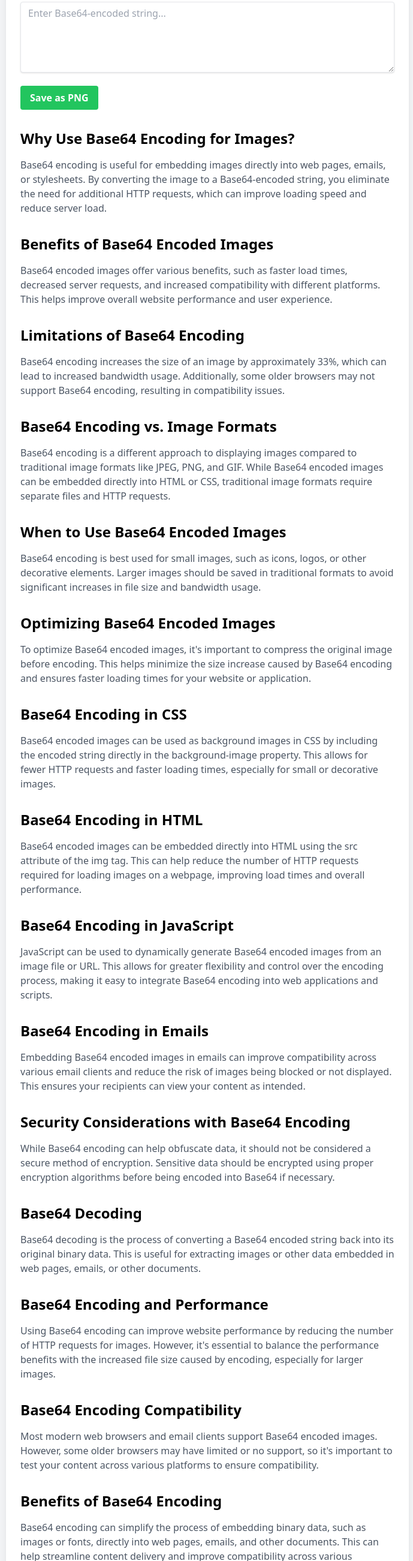
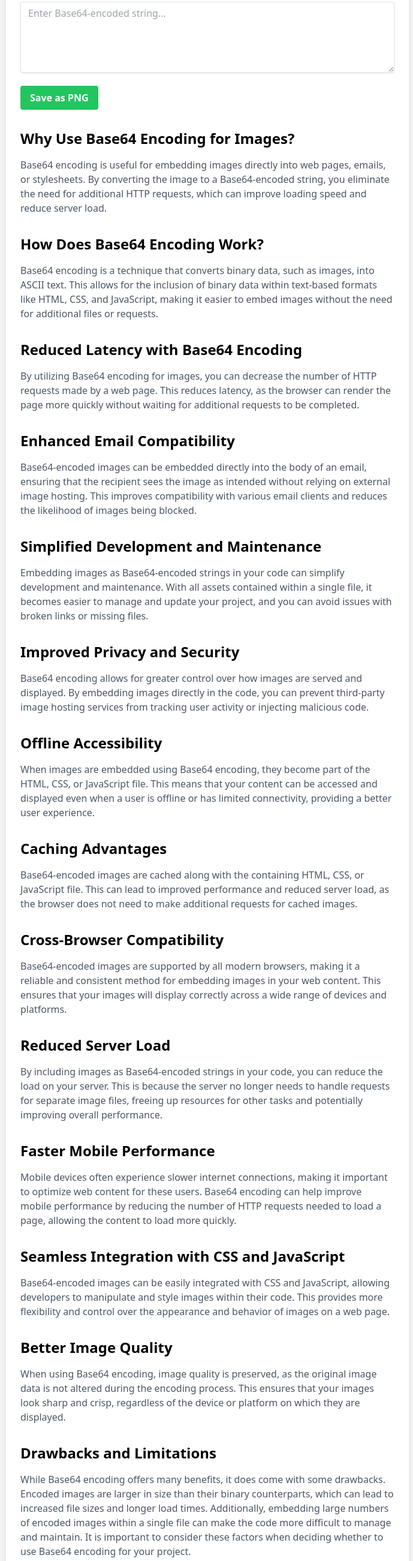
Before and after one commit to TheAceMotiur/MyNetly, a website: page index.html in a window 1280 px wide. Shown: the part 197-2800 px from the top of the page at 60% size, without its empty margins (294-983 px from the left). Drawn offline with Linux system fonts and the light colour scheme.

Commit message:
Update index.html

```diff
--- a/index.html
+++ b/index.html
@@ -38,76 +38,62 @@
     <label class="block text-gray-700 text-sm font-bold mb-2" for="previewImage" style="display: none;">Preview:</label>
     <img id="previewImage" class="output w-full h-auto mb-4" src="#" alt="Image preview" style="display: none;">
     <button id="saveButton" class="bg-green-500 hover:bg-green-700 text-white font-bold py-2 px-4 rounded focus:outline-none focus:shadow-outline mt-4">Save as PNG</button>
-
     <h2 class="text-2xl font-bold mt-8 mb-4">Why Use Base64 Encoding for Images?</h2>
     <p class="mb-4 text-gray-600">Base64 encoding is useful for embedding images directly into web pages, emails, or stylesheets. By converting the image to a Base64-encoded string, you eliminate the need for additional HTTP requests, which can improve loading speed and reduce server load.</p>
 
-    <h2 class="text-2xl font-bold mt-8 mb-4">Benefits of Base64 Encoded Images</h2>
-    <p class="mb-4 text-gray-600">Base64 encoded images offer various benefits, such as faster load times, decreased server requests, and increased compatibility with different platforms. This helps improve overall website performance and user experience.</p>
+    <h2 class="text-2xl font-bold mt-8 mb-4">How Does Base64 Encoding Work?</h2>
+    <p class="mb-4 text-gray-600">Base64 encoding is a technique that converts binary data, such as images, into ASCII text. This allows for the inclusion of binary data within text-based formats like HTML, CSS, and JavaScript, making it easier to embed images without the need for additional files or requests.</p>
 
-    <h2 class="text-2xl font-bold mt-8 mb-4">Limitations of Base64 Encoding</h2>
-    <p class="mb-4 text-gray-600">Base64 encoding increases the size of an image by approximately 33%, which can lead to increased bandwidth usage. Additionally, some older browsers may not support Base64 encoding, resulting in compatibility issues.</p>
+    <h2 class="text-2xl font-bold mt-8 mb-4">Reduced Latency with Base64 Encoding</h2>
+    <p class="mb-4 text-gray-600">By utilizing Base64 encoding for images, you can decrease the number of HTTP requests made by a web page. This reduces latency, as the browser can render the page more quickly without waiting for additional requests to be completed.</p>
 
-    <h2 class="text-2xl font-bold mt-8 mb-4">Base64 Encoding vs. Image Formats</h2>
-    <p class="mb-4 text-gray-600">Base64 encoding is a different approach to displaying images compared to traditional image formats like JPEG, PNG, and GIF. While Base64 encoded images can be embedded directly into HTML or CSS, traditional image formats require separate files and HTTP requests.</p>
+    <h2 class="text-2xl font-bold mt-8 mb-4">Enhanced Email Compatibility</h2>
+    <p class="mb-4 text-gray-600">Base64-encoded images can be embedded directly into the body of an email, ensuring that the recipient sees the image as intended without relying on external image hosting. This improves compatibility with various email clients and reduces the likelihood of images being blocked.</p>
 
-    <h2 class="text-2xl font-bold mt-8 mb-4">When to Use Base64 Encoded Images</h2>
-    <p class="mb-4 text-gray-600">Base64 encoding is best used for small images, such as icons, logos, or other decorative elements. Larger images should be saved in traditional formats to avoid significant increases in file size and bandwidth usage.</p>
+    <h2 class="text-2xl font-bold mt-8 mb-4">Simplified Development and Maintenance</h2>
+    <p class="mb-4 text-gray-600">Embedding images as Base64-encoded strings in your code can simplify development and maintenance. With all assets contained within a single file, it becomes easier to manage and update your project, and you can avoid issues with broken links or missing files.</p>
 
-    <h2 class="text-2xl font-bold mt-8 mb-4">Optimizing Base64 Encoded Images</h2>
-    <p class="mb-4 text-gray-600">To optimize Base64 encoded images, it's important to compress the original image before encoding. This helps minimize the size increase caused by Base64 encoding and ensures faster loading times for your website or application.</p>
+    <h2 class="text-2xl font-bold mt-8 mb-4">Improved Privacy and Security</h2>
+    <p class="mb-4 text-gray-600">Base64 encoding allows for greater control over how images are served and displayed. By embedding images directly in the code, you can prevent third-party image hosting services from tracking user activity or injecting malicious code.</p>
 
-    <h2 class="text-2xl font-bold mt-8 mb-4">Base64 Encoding in CSS</h2>
-    <p class="mb-4 text-gray-600">Base64 encoded images can be used as background images in CSS by including the encoded string directly in the background-image property. This allows for fewer HTTP requests and faster loading times, especially for small or decorative images.</p>
+    <h2 class="text-2xl font-bold mt-8 mb-4">Offline Accessibility</h2>
+    <p class="mb-4 text-gray-600">When images are embedded using Base64 encoding, they become part of the HTML, CSS, or JavaScript file. This means that your content can be accessed and displayed even when a user is offline or has limited connectivity, providing a better user experience.</p>
 
-    <h2 class="text-2xl font-bold mt-8 mb-4">Base64 Encoding in HTML</h2>
-    <p class="mb-4 text-gray-600">Base64 encoded images can be embedded directly into HTML using the src attribute of the img tag. This can help reduce the number of HTTP requests required for loading images on a webpage, improving load times and overall performance.</p>
+    <h2 class="text-2xl font-bold mt-8 mb-4">Caching Advantages</h2>
+    <p class="mb-4 text-gray-600">Base64-encoded images are cached along with the containing HTML, CSS, or JavaScript file. This can lead to improved performance and reduced server load, as the browser does not need to make additional requests for cached images.</p>
 
-    <h2 class="text-2xl font-bold mt-8 mb-4">Base64 Encoding in JavaScript</h2>
-    <p class="mb-4 text-gray-600">JavaScript can be used to dynamically generate Base64 encoded images from an image file or URL. This allows for greater flexibility and control over the encoding process, making it easy to integrate Base64 encoding into web applications and scripts.</p>
+    <h2 class="text-2xl font-bold mt-8 mb-4">Cross-Browser Compatibility</h2>
+    <p class="mb-4 text-gray-600">Base64-encoded images are supported by all modern browsers, making it a reliable and consistent method for embedding images in your web content. This ensures that your images will display correctly across a wide range of devices and platforms.</p>
 
-    <h2 class="text-2xl font-bold mt-8 mb-4">Base64 Encoding in Emails</h2>
-    <p class="mb-4 text-gray-600">Embedding Base64 encoded images in emails can improve compatibility across various email clients and reduce the risk of images being blocked or not displayed. This ensures your recipients can view your content as intended.</p>
+    <h2 class="text-2xl font-bold mt-8 mb-4">Reduced Server Load</h2>
+    <p class="mb-4 text-gray-600">By including images as Base64-encoded strings in your code, you can reduce the load on your server. This is because the server no longer needs to handle requests for separate image files, freeing up resources for other tasks and potentially improving overall performance.</p>
 
-    <h2 class="text-2xl font-bold mt-8 mb-4">Security Considerations with Base64 Encoding</h2>
-    <p class="mb-4 text-gray-600">While Base64 encoding can help obfuscate data, it should not be considered a secure method of encryption. Sensitive data should be encrypted using proper encryption algorithms before being encoded into Base64 if necessary.</p>
+    <h2 class="text-2xl font-bold mt-8 mb-4">Faster Mobile Performance</h2>
+    <p class="mb-4 text-gray-600">Mobile devices often experience slower internet connections, making it important to optimize web content for these users. Base64 encoding can help improve mobile performance by reducing the number of HTTP requests needed to load a page, allowing the content to load more quickly.</p>
 
-    <h2 class="text-2xl font-bold mt-8 mb-4">Base64 Decoding</h2>
-    <p class="mb-4 text-gray-600">Base64 decoding is the process of converting a Base64 encoded string back into its original binary data. This is useful for extracting images or other data embedded in web pages, emails, or other documents.</p>
+    <h2 class="text-2xl font-bold mt-8 mb-4">Seamless Integration with CSS and JavaScript</h2>
+    <p class="mb-4 text-gray-600">Base64-encoded images can be easily integrated with CSS and JavaScript, allowing developers to manipulate and style images within their code. This provides more flexibility and control over the appearance and behavior of images on a web page.</p>
 
-    <h2 class="text-2xl font-bold mt-8 mb-4">Base64 Encoding and Performance</h2>
-    <p class="mb-4 text-gray-600">Using Base64 encoding can improve website performance by reducing the number of HTTP requests for images. However, it's essential to balance the performance benefits with the increased file size caused by encoding, especially for larger images.</p>
+    <h2 class="text-2xl font-bold mt-8 mb-4">Better Image Quality</h2>
+    <p class="mb-4 text-gray-600">When using Base64 encoding, image quality is preserved, as the original image data is not altered during the encoding process. This ensures that your images look sharp and crisp, regardless of the device or platform on which they are displayed.</p>
 
-    <h2 class="text-2xl font-bold mt-8 mb-4">Base64 Encoding Compatibility</h2>
-    <p class="mb-4 text-gray-600">Most modern web browsers and email clients support Base64 encoded images. However, some older browsers may have limited or no support, so it's important to test your content across various platforms to ensure compatibility.</p>
+    <h2 class="text-2xl font-bold mt-8 mb-4">Drawbacks and Limitations</h2>
+    <p class="mb-4 text-gray-600">While Base64 encoding offers many benefits, it does come with some drawbacks. Encoded images are larger in size than their binary counterparts, which can lead to increased file sizes and longer load times. Additionally, embedding large numbers of encoded images within a single file can make the code more difficult to manage and maintain. It is important to consider these factors when deciding whether to use Base64 encoding for your project.</p>
 
-    <h2 class="text-2xl font-bold mt-8 mb-4">Benefits of Base64 Encoding</h2>
-    <p class="mb-4 text-gray-600">Base64 encoding can simplify the process of embedding binary data, such as images or fonts, directly into web pages, emails, and other documents. This can help streamline content delivery and improve compatibility across various platforms.</p>
+    <h2 class="text-2xl font-bold mt-8 mb-4">Optimizing Base64 Image Usage</h2>
+    <p class="mb-4 text-gray-600">To mitigate the drawbacks of Base64 encoding, it is essential to optimize its usage. Compress images before encoding and use proper image formats such as SVG or WebP for better compression ratios. Be selective in your use of Base64-encoded images, using them primarily for smaller, critical images that directly impact page load times or user experience.</p>
 
-    <h2 class="text-2xl font-bold mt-8 mb-4">Base64 Encoding in CSS</h2>
-    <p class="mb-4 text-gray-600">Using Base64 encoding in CSS allows you to embed images, fonts, or other binary data directly into your stylesheets, reducing the number of HTTP requests and potentially improving website performance.</p>
+    <h2 class="text-2xl font-bold mt-8 mb-4">Support for Data URIs</h2>
+    <p class="mb-4 text-gray-600">Base64-encoded images can be used as Data URIs, which are unique identifiers that allow you to reference images directly in your HTML, CSS, or JavaScript. This provides an additional level of flexibility and integration, making it even easier to incorporate images into your web content.</p>
 
-    <h2 class="text-2xl font-bold mt-8 mb-4">Base64 Encoding in JavaScript</h2>
-    <p class="mb-4 text-gray-600">Base64 encoding can be used in JavaScript to manipulate binary data, such as images or files, directly within your scripts. This can be useful for applications that need to process, store, or transmit binary data efficiently.</p>
+    <h2 class="text-2xl font-bold mt-8 mb-4">Accessibility Considerations</h2>
+    <p class="mb-4 text-gray-600">When using Base64-encoded images, it is essential to ensure that your content remains accessible to all users. Include descriptive alternative text (alt text) for images to provide context and information for screen readers and other assistive technologies. This will ensure that your content remains usable and inclusive for all visitors.</p>
 
-    <h2 class="text-2xl font-bold mt-8 mb-4">Data URI Scheme</h2>
-    <p class="mb-4 text-gray-600">The Data URI scheme is a method of embedding binary data directly into web pages, emails, or other documents using Base64 encoding. This can reduce the number of HTTP requests and improve content delivery efficiency.</p>
+    <h2 class="text-2xl font-bold mt-8 mb-4">Dynamic Image Generation</h2>
+    <p class="mb-4 text-gray-600">Base64-encoded images can be generated dynamically, allowing for the creation of customized images on-the-fly. This can be particularly useful for creating charts, graphs, or other data-driven visuals that change based on user input or real-time data.</p>
 
-    <h2 class="text-2xl font-bold mt-8 mb-4">Base64 Encoding and File Size</h2>
-    <p class="mb-4 text-gray-600">It's essential to consider the impact of Base64 encoding on file size, as encoded data is typically 33% larger than the original binary data. This increase in file size can affect website performance and load times, especially for larger images or other binary data.</p>
-
-    <h2 class="text-2xl font-bold mt-8 mb-4">Base64 Encoding for API Integration</h2>
-    <p class="mb-4 text-gray-600">Base64 encoding can be useful when working with APIs that require binary data to be transmitted as text. By encoding your data in Base64, you can ensure compatibility and proper handling by the API.</p>
-
-    <h2 class="text-2xl font-bold mt-8 mb-4">Base64 Encoding in Mobile Applications</h2>
-    <p class="mb-4 text-gray-600">Using Base64 encoding in mobile applications can simplify the process of embedding images or other binary data, reducing the need for external files and streamlining content delivery.</p>
-
-    <h2 class="text-2xl font-bold mt-8 mb-4">Base64 Encoding Limitations</h2>
-    <p class="mb-4 text-gray-600">While Base64 encoding can be useful in many situations, it's essential to be aware of its limitations, such as increased file size and potential compatibility issues with older browsers or email clients.</p>
-
-    <h2 class="text-2xl font-bold mt-8 mb-4">Base64 Encoding in Web Development</h2>
-    <p class="mb-4 text-gray-600">Base64 encoding can be a valuable tool for web developers, allowing them to embed images, fonts, or other binary data directly into HTML, CSS, or JavaScript. This can simplify content delivery and improve website performance in some cases.</p>
-
+    <h2 class="text-2xl font-bold mt-8 mb-4">Base64 Encoding Best Practices</h2>
+    <p class="mb-4 text-gray-600">To get the most out of Base64 encoding, follow best practices such as compressing images before encoding, using appropriate image formats, and optimizing usage. Additionally, ensure that your content remains accessible by including descriptive alt text, and consider using dynamic image generation for data-driven visuals when appropriate. By keeping these best practices in mind, you can effectively harness the power of Base64 encoding for your web projects.</p>
   </div>
 </div>
     <!-- Footer -->
```
